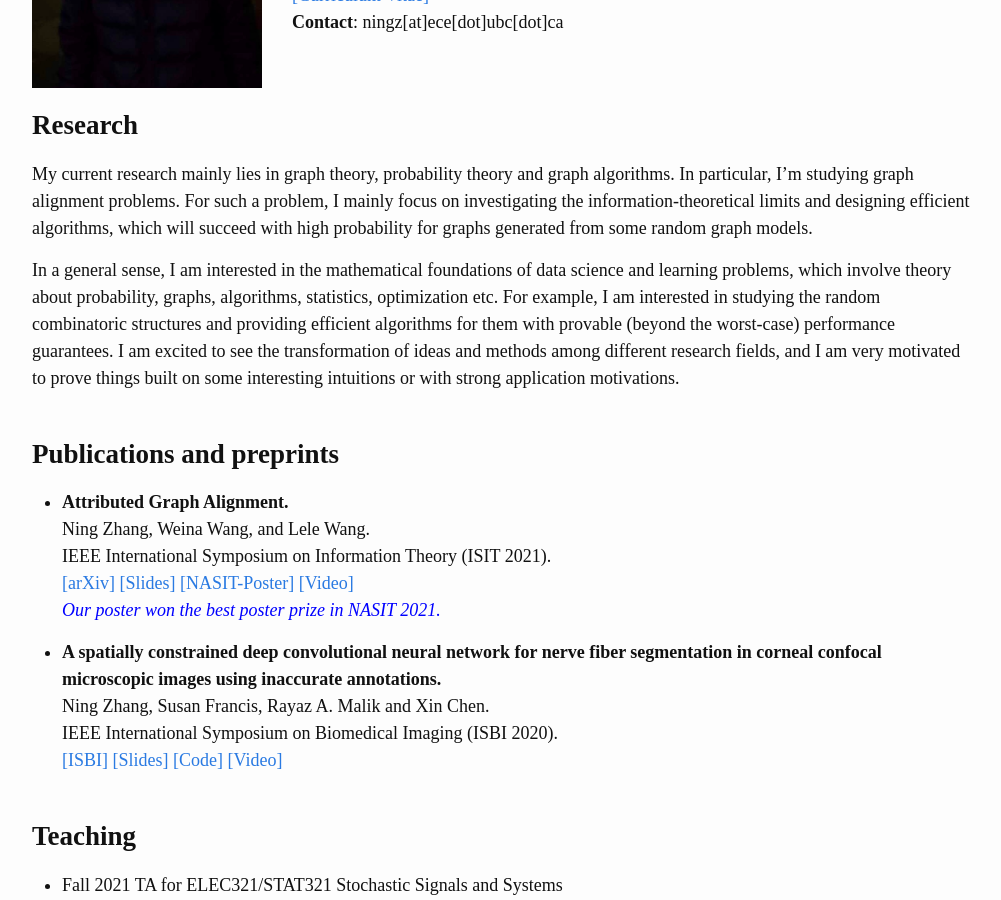
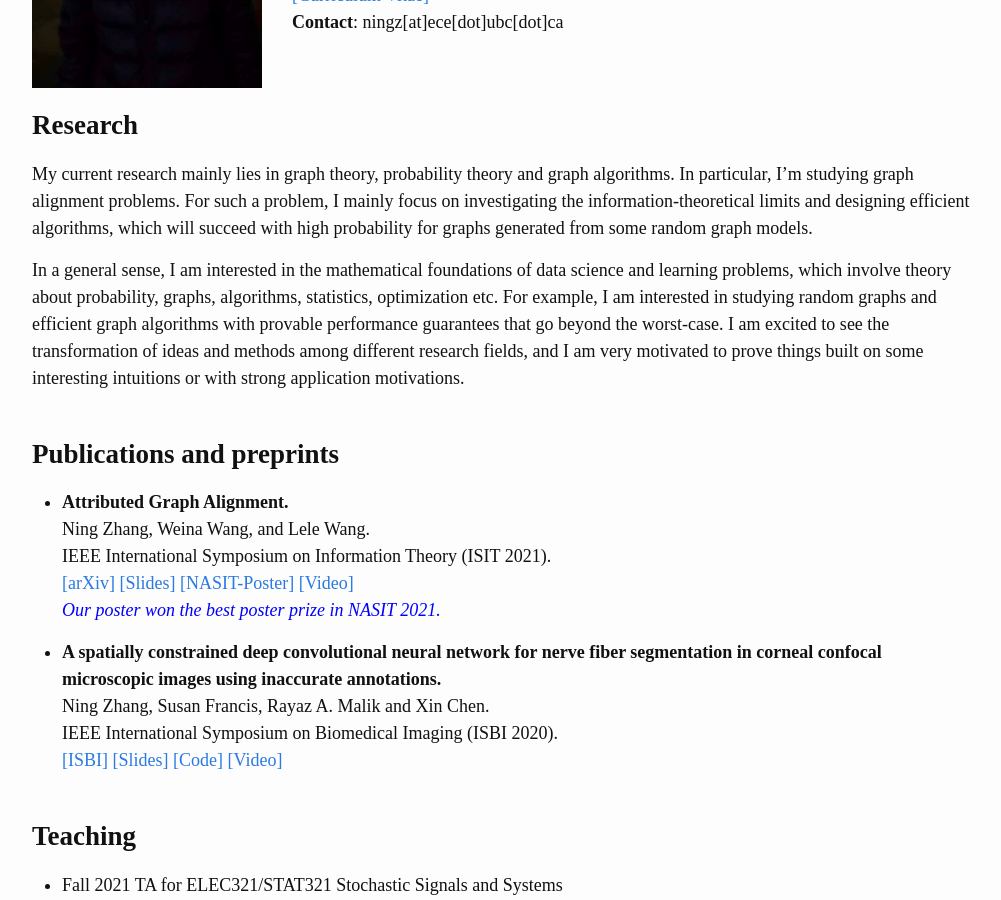
Before and after one commit to NingZhang-Git/NZ_website, a Jekyll site: the page built from index.md, in a window 1280 px wide and 900 px high, scrolled down 411 px. Shown: the whole window, without its empty margins (138-1139 px from the left). Built offline with Jekyll 4.4.1, drawn with Linux system fonts in a browser that asks for light colours.

Commit message:
Update index.md

```diff
--- a/index.md
+++ b/index.md
@@ -20,7 +20,7 @@ I am a research based master student in the department of ECE at the University
 ## **Research**
 My current research mainly lies in graph theory, probability theory and graph algorithms. In particular, I'm studying graph alignment problems. For such a problem, I mainly focus on investigating the information-theoretical limits and designing efficient algorithms, which will succeed with high probability for graphs generated from some random graph models.
 
-In a general sense, I am interested in the mathematical foundations of data science and learning problems, which involve theory about probability, graphs, algorithms, statistics, optimization etc. For example, I am interested in studying the random combinatoric structures and providing efficient algorithms for them with provable (beyond the worst-case) performance guarantees. I am excited to see the transformation of ideas and methods among different research fields, and I am very motivated to prove things built on some interesting intuitions or with strong application motivations.
+In a general sense, I am interested in the mathematical foundations of data science and learning problems, which involve theory about probability, graphs, algorithms, statistics, optimization etc. For example, I am interested in studying random graphs and efficient graph algorithms with provable performance guarantees that go beyond the worst-case. I am excited to see the transformation of ideas and methods among different research fields, and I am very motivated to prove things built on some interesting intuitions or with strong application motivations.
 <br/>
 <br/>
 
```
